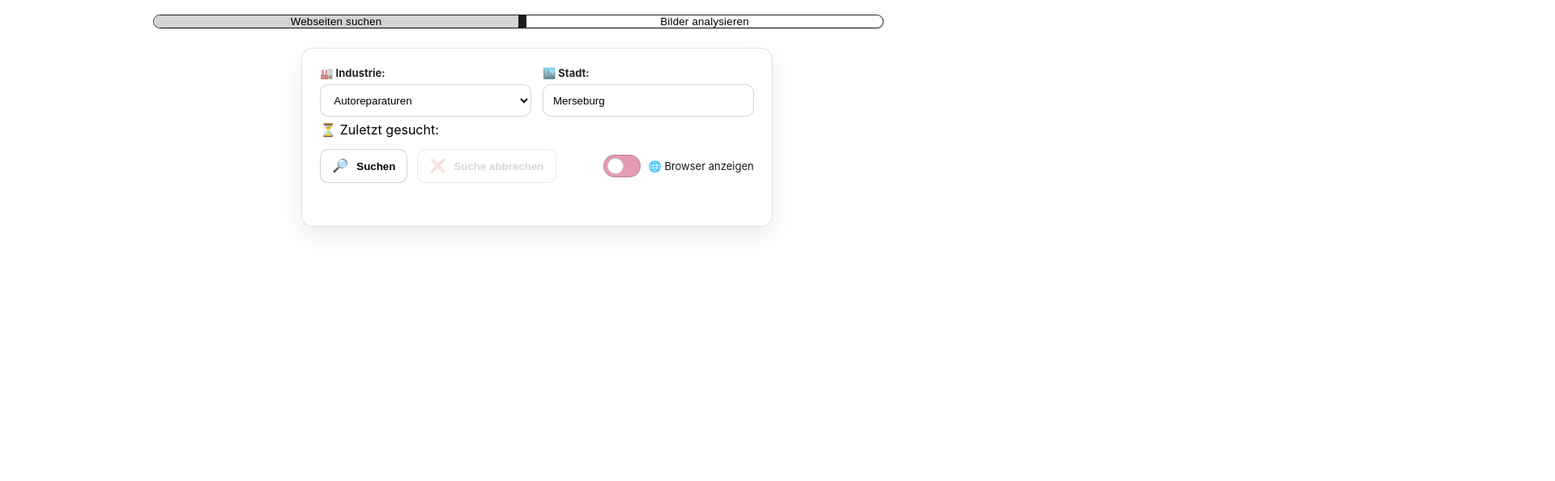
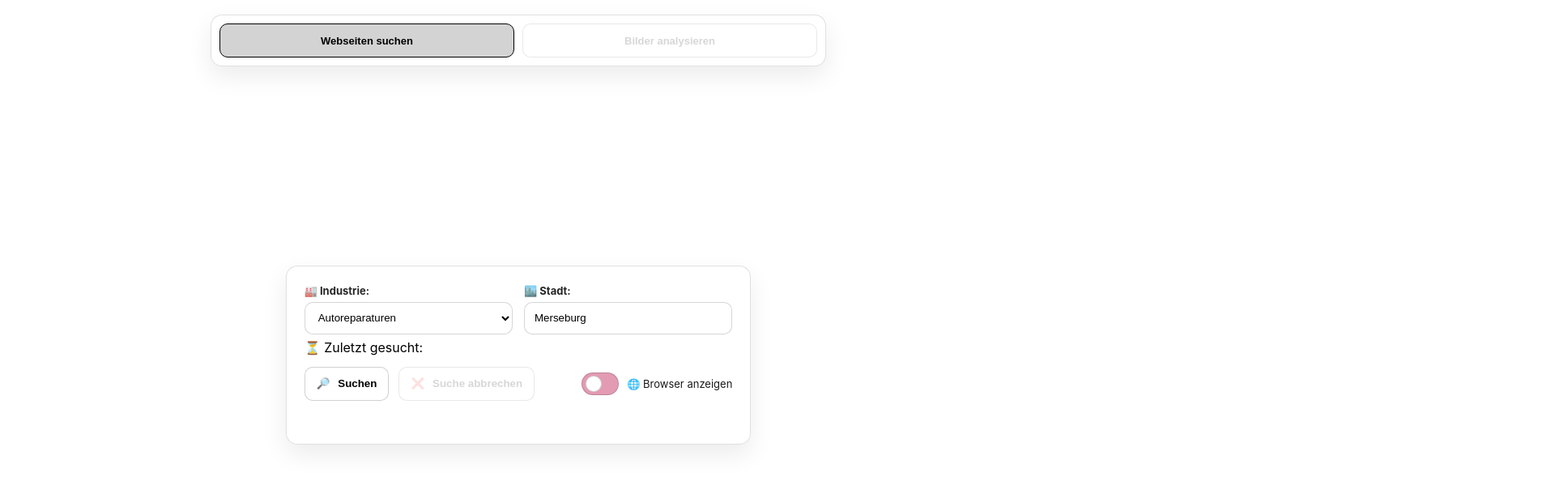
Before and after one commit to alexiiko/website-lead-automation, a Svelte app in the folder frontend/: page / in a window 1280 px wide. Shown: the top 594 px of the page at 81% size, 1920 px wide, since content can reach past the window. Built offline with nearby package versions, Linux system fonts and the light colour scheme.

Commit message:
changed the application to use localstorage instead of using a json file

```diff
--- a/frontend/src/App.svelte
+++ b/frontend/src/App.svelte
@@ -1,4 +1,5 @@
 <script>
+  import { onMount } from "svelte"
   import Tabs from "./Tabs.svelte"
 
   import { SearchForWebsites } from "../wailsjs/go/main/App"
@@ -7,10 +8,19 @@
   import { CancelCurrentJob } from "../wailsjs/go/main/App"
 
   import data from "./data.json"
-  let availableIndustries = data[1].industries
+  let availableIndustries = data[0].industries
+
+  const LS = {
+    lastIndustry: "lsa:lastSearchedIndustry",
+    searchDone: "lsa:searchDone",
+    searchAborted: "lsa:searchAborted",
+    city: "lsa:city",
+    industry: "lsa:selectedIndustry",
+    headless: "lsa:headless"
+  }
+
   let selectedIndustry = "Autoreparaturen"
-
-  let lastSearchedIndustry = retrieveLastSearchedIndustry()
+  let lastSearchedIndustry = ""
 
   let statusText = ""
   let statusTextScreenshots = ""
@@ -22,9 +32,69 @@
 
   let amountOfWebsites = 0
   let searchButtonActive = true
+  let screenshotProgress = 0
+
+  let searchDone = false
+  let searchAborted = false
+
+  function lsGet(key, fallback = "") {
+    try {
+      const v = localStorage.getItem(key)
+      return v === null ? fallback : v
+    } catch {
+      return fallback
+    }
+  }
+
+  function lsGetBool(key, fallback = false) {
+    const v = lsGet(key, "")
+    if (v === "") return fallback
+    return v === "true"
+  }
+
+  function lsSet(key, value) {
+    try {
+      localStorage.setItem(key, String(value))
+    } catch {
+    }
+  }
+
+  function loadPersisted() {
+    selectedIndustry = lsGet(LS.industry, selectedIndustry)
+    city = lsGet(LS.city, city)
+    headless = lsGetBool(LS.headless, headless)
+
+    lastSearchedIndustry = lsGet(LS.lastIndustry, "")
+    searchDone = lsGetBool(LS.searchDone, false)
+    searchAborted = lsGetBool(LS.searchAborted, false)
+  }
+
+  function persistInputs() {
+    lsSet(LS.industry, selectedIndustry)
+    lsSet(LS.city, city)
+    lsSet(LS.headless, headless)
+  }
+
+  function setLastSearchedIndustry(industry) {
+    lsSet(LS.lastIndustry, industry)
+  }
+
+  function setSearchDone(v) {
+    lsSet(LS.searchDone, v)
+  }
+
+  function setSearchAborted(v) {
+    lsSet(LS.searchAborted, v)
+  }
+
+  onMount(() => {
+    loadPersisted()
+  })
+
+  $: persistInputs()
 
   async function searchForWebsites() {
-    if (city != "") {
+    if (city !== "") {
       try {
         websiteUrls = await SearchForWebsites(city, selectedIndustry, !headless)
         amountOfWebsites = websiteUrls.length
@@ -51,57 +121,77 @@
     }
   }
 
-  function saveLastSearchedIndustry() {
-    data[2].last_searched_industry = selectedIndustry
+  function abortSearch() {
+    setSearchAborted(true)
+    setSearchDone(false)
+
+    statusText = ""
+    statusTextUrls = ""
+    statusTextScreenshots = ""
+    websiteUrls = []
+    amountOfWebsites = 0
+    screenshotProgress = 0
+
+    CancelCurrentJob()
   }
 
-  function retrieveLastSearchedIndustry() {
-    return data[2].last_searched_industry
-  }
+  async function main() {
+    // new run
+    setSearchAborted(false)
+    setSearchDone(false)
 
-  function abortSearch() {
-    data[3].search_aborted = true
+    screenshotProgress = 0
+    await ResetScreenshotsDir()
+
+    setLastSearchedIndustry(selectedIndustry)
+
     statusText = ""
     statusTextScreenshots = ""
     statusTextUrls = ""
     websiteUrls = []
-
-    CancelCurrentJob()
-    abortMain()
-  }
-
-  async function main() {
-    await ResetScreenshotsDir()
-    saveLastSearchedIndustry()
-    lastSearchedIndustry = retrieveLastSearchedIndustry()
-    statusText = ""
-    statusTextScreenshots = ""
-    statusTextUrls = ""
-    let screenshotProgress = 0
+    amountOfWebsites = 0
 
     statusText = "URLs sammeln..."
     searchButtonActive = false
     await searchForWebsites()
 
+    if (searchAborted) {
+      statusText = ""
+      searchButtonActive = true
+      return
+    }
+
     statusText = "Screenshots von Webseiten machen..."
     for (let index = 0; index < websiteUrls.length; index++) {
+      if (searchAborted) break
+
       const websiteUrl = websiteUrls[index]
-      statusTextScreenshots = `Bei Website: ${websiteUrl} \n${index}/${websiteUrls.length}`
+      statusTextScreenshots = `Bei Website: ${websiteUrl} \n${index + 1}/${websiteUrls.length}`
       await takeScreenShotsOfWebsite(websiteUrl)
       screenshotProgress++
     }
 
+    if (!searchAborted) {
       statusTextScreenshots = `${screenshotProgress} Screenshots von ${websiteUrls.length} Webseiten gemacht!`
+      setSearchDone(true)
+    } else {
+      statusTextScreenshots = "Suche abgebrochen."
+      setSearchDone(false)
+    }
+
     statusText = ""
     searchButtonActive = true
   }
 </script>
 
-<Tabs tabs={[
-  {id: "website_search", label: "Webseiten suchen"},
-  {id: "analyse_screenshots", label: "Bilder analysieren"}
-]}>
-<div slot="website_search">
+<Tabs
+  tabs={[
+    { id: "website_search", label: "Webseiten suchen" },
+    { id: "analyse_screenshots", label: "Bilder analysieren" }
+  ]}
+  canOpenAnalyse={searchDone}
+>
+  <div class="page" slot="website_search">
     <section class="card">
       <div class="form">
         <div class="grid">
@@ -138,9 +228,11 @@
             <span>Suchen</span>
           </button>
 
-        <button class="btn btn--danger" disabled={searchButtonActive} on:click={() => {
-          abortSearch()
-        }}>
+          <button
+            class="btn btn--danger"
+            disabled={searchButtonActive}
+            on:click={abortSearch}
+          >
             <span class="btn-icon" aria-hidden="true">❌</span>
             <span>Suche abbrechen</span>
           </button>
@@ -178,10 +270,9 @@
   }
 
   .page {
-    min-height: 100vh;
+    min-height: 83vh;
     display: grid;
     place-items: center;
-    padding: 24px;
     box-sizing: border-box;
   }
 
@@ -273,15 +364,6 @@
     border-color: rgba(0, 0, 0, 0.18);
   }
 
-  .btn--danger {
-    width: auto;
-  }
-
-  .btn-icon {
-    font-size: 16px;
-    line-height: 1;
-  }
-
   .toggle {
     margin-left: auto;
     display: inline-flex;
--- a/frontend/src/Tabs.svelte
+++ b/frontend/src/Tabs.svelte
@@ -1,10 +1,26 @@
 <script>
   export let tabs = [
-    {id: "website_search", label: "Webseiten suchen"},
-    {id: "analyse_screenshots", label: "Bilder analysieren"}
+    { id: "website_search", label: "Webseiten suchen" },
+    { id: "analyse_screenshots", label: "Bilder analysieren" }
   ]
 
+  // allow switching to analyse tab only when true
+  export let canOpenAnalyse = false
+
   let active = tabs[0].id
+
+  function isDisabled(tab) {
+    return tab.id === "analyse_screenshots" && !canOpenAnalyse
+  }
+
+  function activate(tab) {
+    if (!isDisabled(tab)) active = tab.id
+  }
+
+  // If analyse becomes disabled while active, jump back
+  $: if (active === "analyse_screenshots" && !canOpenAnalyse) {
+    active = tabs[0].id
+  }
 </script>
 
 <nav class="tabbar" role="tablist" aria-label="Tabs">
@@ -13,9 +29,11 @@
       type="button"
       role="tab"
       aria-selected={active === tab.id}
+      aria-disabled={isDisabled(tab)}
+      disabled={isDisabled(tab)}
       class="tab"
       class:active={active === tab.id}
-        on:click={() => (active = tab.id)}
+      on:click={() => activate(tab)}
     >
       {tab.label}
     </button>
@@ -32,67 +50,93 @@
 
 <style>
   .tabbar {
-    width: min(900px, calc(100% - 32px));
-    margin: 18px auto 0 auto; /* centered, top */
-    display: grid;
-    grid-auto-flow: column;
-    grid-auto-columns: 1fr;
+    width: min(760px, 100%);
+    margin: 18px auto 0 auto;
+    display: flex;
+    gap: 10px;
+    padding: 10px;
 
-    background: #fff;
-    border: 1px solid #1f1f1f;        /* thick outline like the image */
-    border-radius: 999px;               /* pill shape */
-    overflow: hidden;                   /* keep buttons clipped to pill */
-    box-shadow: 1px 1px lightgrey;
+    border-radius: 14px;
+    border: 1px solid rgba(0, 0, 0, 0.12);
+    background: rgba(255, 255, 255, 0.9);
+    box-shadow: 0 12px 30px rgba(0, 0, 0, 0.08);
+    box-sizing: border-box;
   }
 
-  /* Tab buttons */
   .tab {
-    height: 48;                       /* big like the screenshot */
-    padding: 0 28px;
-    font-size: 22;                    /* adjust to taste */
-    font-weight: 500;
-    letter-spacing: 0.2px;
+    flex: 1 1 0;
+    height: 42px;
+    padding: 0 14px;
 
-    border: 0;
-    background: transparent;
+    border-radius: 10px;
+    border: 1px solid rgba(0, 0, 0, 0.16);
+    background: white;
+
     cursor: pointer;
+    display: inline-flex;
+    align-items: center;
+    justify-content: center;
 
-    display: grid;
-    place-items: center;
+    font-weight: 600;
+    font-size: 13px;
+    white-space: nowrap;
     user-select: none;
+
+    transition:
+      background 150ms ease,
+      border-color 150ms ease,
+      transform 120ms ease,
+      box-shadow 150ms ease;
   }
 
-  /* Divider between tabs */
-  .tab + .tab {
-    border-left: 10px solid #1f1f1f;
+  .tab:hover {
+    box-shadow: 0 6px 14px rgba(0, 0, 0, 0.08);
+    transform: translateY(-1px);
   }
 
-  /* Active tab styling */
-  .tab.active {
+  .tab:active {
+    transform: translateY(0px);
+    box-shadow: none;
+  }
+
+  .tab:focus-visible {
+    outline: none;
+    box-shadow: 0 0 0 3px rgba(46, 204, 113, 0.25);
+  }
+
+  .tab.active,
+  .tab[aria-selected="true"] {
+    border-color: black;
     background-color: lightgrey;
   }
 
-  /* Content area */
   .tabcontent {
-    flex: 1;
-    padding: 24px;
+    padding: 24px 0 0 0;
     display: flex;
     justify-content: center;
+    box-sizing: border-box;
   }
 
-  /* Make it behave on smaller screens */
-  @media (max-width: 700px) {
+  @media (max-width: 640px) {
+    .tabbar {
+      width: min(900px, calc(100% - 32px));
+      margin-top: 12px;
+      padding: 8px;
+      gap: 8px;
+    }
+
     .tab {
-      height: 70px;
-      font-size: 22px;
-      padding: 0 16px;
-    }
-    .tabbar {
-      border-width: 6px;
-      border-bottom-width: 8px;
-    }
-    .tab + .tab {
-      border-left-width: 6px;
+      height: 44px;
+      padding: 0 10px;
+      font-size: 13px;
     }
   }
+
+  .tab:disabled,
+  .tab[aria-disabled="true"] {
+    opacity: 0.55;
+    cursor: not-allowed;
+    box-shadow: none;
+    transform: none;
+  }
 </style>
--- a/frontend/src/data.json
+++ b/frontend/src/data.json
@@ -1,7 +1,4 @@
 [
-  {
-    "searched_for_websites": false
-  },
   {
     "industries": [
       "Autoreparaturen",
@@ -11,11 +8,5 @@
       "Kfz-Reparaturen",
       "Malerbetriebe"
     ]
-  },
-  {
-    "last_searched_industry": ""
-  },
-  {
-    "search_aborted": false
   }
 ]
```
Lines whose indentation alone changed are shown as unchanged.
